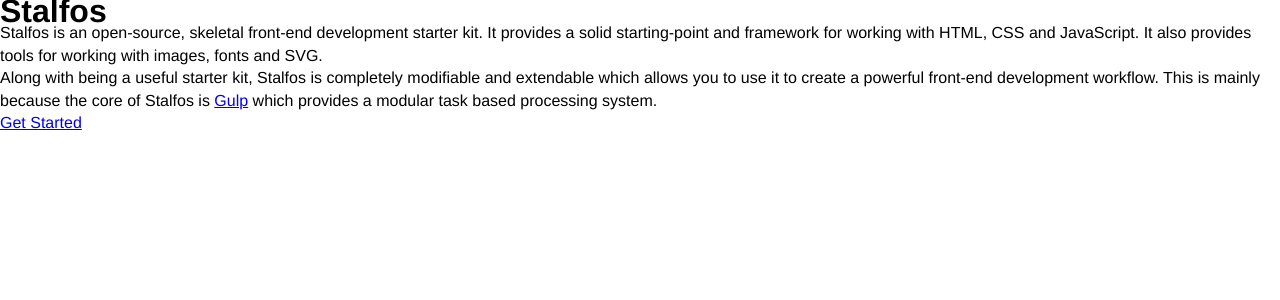
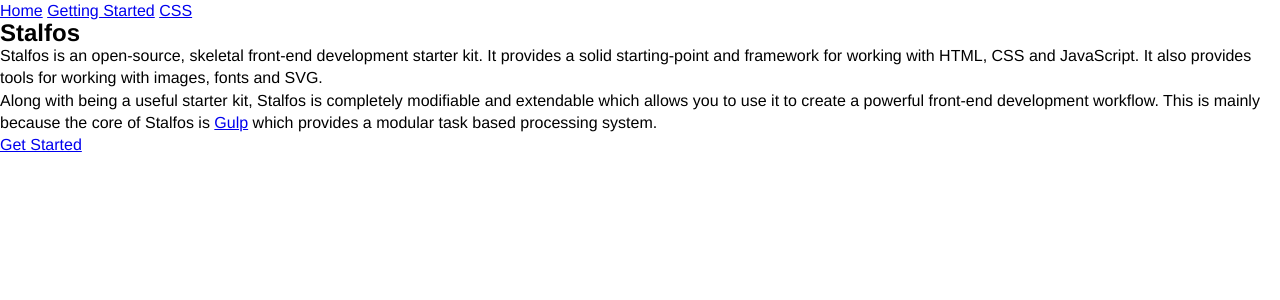
Before and after one commit to Andy-set-studio/stalfos.io, a Jekyll site: the page built from index.html, in a window 1280 px wide. Shown: the top 300 px of the page. Built offline with Jekyll 4.4.1, drawn with Linux system fonts in a browser that asks for light colours.

Commit message:
Navigation work

```diff
--- a/_includes/partials/site-head.html
+++ b/_includes/partials/site-head.html
@@ -1,8 +1,23 @@
 <header class="site-head" role="banner">
 
-	{% if page.title.length %}
+	{% if page.hidden_title %}
 
-		<h1 class="site-head__heading">{{ page.title }}</h1>
+		<h1 class="site-head__heading">{{ page.hidden_title }}</h1>
+
+	{% endif %}
+
+	{% if site.pages %}
+
+		<nav role="menu">
+			<a href="/" role="menuitem">Home</a>
+
+			{% for item in site.pages %}
+
+				<a href="{{ item.permalink }}" class="{% if item.permalink == page.permalink %}is-active{% endif %}" role="menuitem">{{ item.title }}</a>
+
+			{% endfor %}
+
+		</nav>
 
 	{% endif %}
 
--- a/_layouts/default.html
+++ b/_layouts/default.html
@@ -10,8 +10,5 @@
 	    {{ content }}
 
 	    {% include partials/site-foot.html %}
-
-	    {% include layout-partials/scripts.html %}
-
 	</body>
 </html>
--- a/index.html
+++ b/index.html
@@ -1,10 +1,13 @@
 ---
 layout: default
+hidden_title: Stalfos home page
 ---
 
-<div class="home">
-  <h1>Stalfos</h1>
-  <p>Stalfos is an open-source, skeletal front-end development starter kit. It provides a solid starting-point and framework for working with HTML, CSS and JavaScript. It also provides tools for working with images, fonts and SVG.</p>
-  <p>Along with being a useful starter kit, Stalfos is completely modifiable and extendable which allows you to use it to create a powerful front-end development workflow. This is mainly because the core of Stalfos is <a href="http://gulpjs.com/">Gulp</a> which provides a modular task based processing system.</p>
-  <a class="button" href="/getting-started/">Get Started</a>
-</div>
+<main>
+	<article>
+	<h2>Stalfos</h2>
+		<p>Stalfos is an open-source, skeletal front-end development starter kit. It provides a solid starting-point and framework for working with HTML, CSS and JavaScript. It also provides tools for working with images, fonts and SVG.</p>
+		<p>Along with being a useful starter kit, Stalfos is completely modifiable and extendable which allows you to use it to create a powerful front-end development workflow. This is mainly because the core of Stalfos is <a href="http://gulpjs.com/">Gulp</a> which provides a modular task based processing system.</p>
+		<a class="button" href="/getting-started/">Get Started</a>
+	</article>
+</main>
```
Also changed, not shown: 01-getting-started.md (renamed from getting-started.md, +0 -1 lines), 02-css.md (renamed from css.md, +0 -1 lines).
